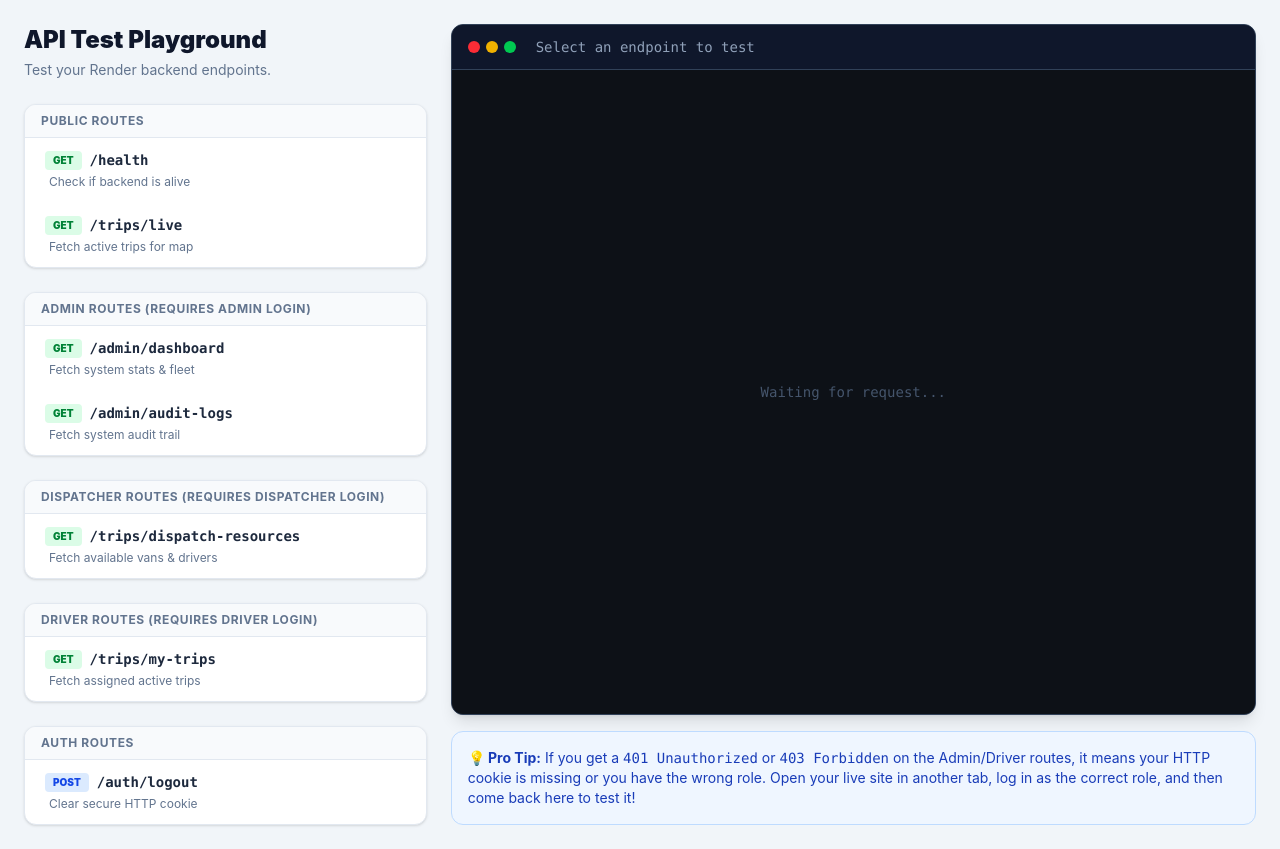
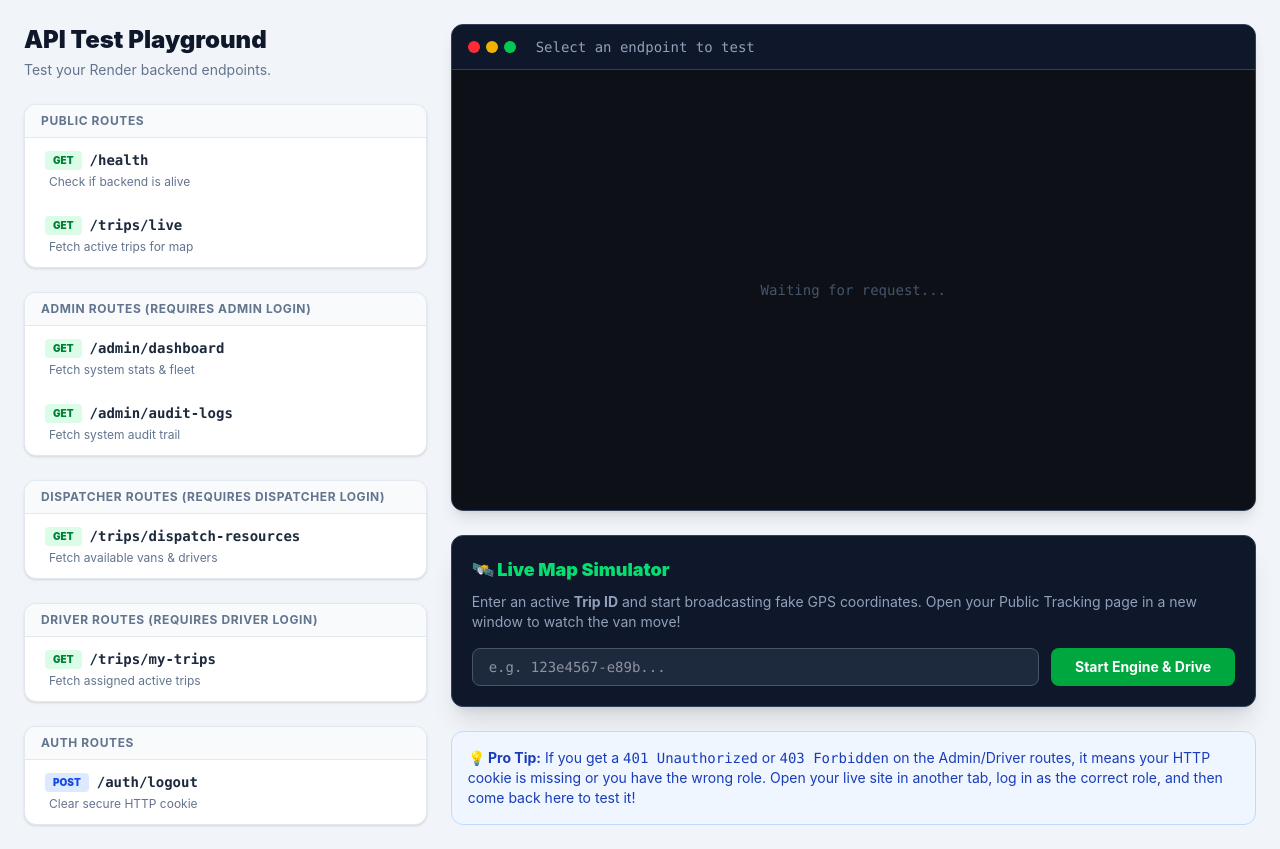
Before and after one commit to terminalink28-netizen/smart-terminal-frontend, a React (Vite) app: page /test-api in a window 1280 px wide. Built offline with nearby package versions, Linux system fonts and the light colour scheme; no server answers.

Commit message:
Feat: Add Live Map Simulator and full API Test Playground

```diff
--- a/src/pages/SystemTestPage.jsx
+++ b/src/pages/SystemTestPage.jsx
@@ -1,4 +1,5 @@
-import { useState } from 'react';
+import { useState, useEffect, useRef } from 'react';
+import { io } from 'socket.io-client';
 import apiClient from '../api/axios';
 
 const ENDPOINTS = [
@@ -22,11 +23,19 @@ const ENDPOINTS = [
 ];
 
 export default function SystemTestPage() {
+  // --- API Tester State ---
   const [activeTest, setActiveTest] = useState(null);
   const [loading, setLoading] = useState(false);
   const [response, setResponse] = useState(null);
   const [status, setStatus] = useState(null);
 
+  // --- Live Map Simulator State ---
+  const [simTripId, setSimTripId] = useState('');
+  const [isSimulating, setIsSimulating] = useState(false);
+  const socketRef = useRef(null);
+  const simIntervalRef = useRef(null);
+
+  // ─── API Testing Logic ──────────────────────────────────────────────────────
   const runTest = async (route) => {
     setActiveTest(route.path);
     setLoading(true);
@@ -56,11 +65,58 @@ export default function SystemTestPage() {
     }
   };
 
+  // ─── Live Map Simulator Logic ───────────────────────────────────────────────
+  const toggleSimulation = () => {
+    if (isSimulating) {
+      clearInterval(simIntervalRef.current);
+      socketRef.current?.disconnect();
+      setIsSimulating(false);
+      return;
+    }
+
+    if (!simTripId.trim()) return alert('Please enter a valid Active Trip ID from your database!');
+
+    // Connect to your live backend socket
+    socketRef.current = io(import.meta.env.VITE_API_URL || 'https://smart-terminal-backend.onrender.com');
+
+    // Starting coordinates (Virac Terminal)
+    let currentLat = 13.5855;
+    let currentLng = 124.2285;
+
+    setIsSimulating(true);
+
+    // Send a new fake GPS coordinate every 3 seconds
+    simIntervalRef.current = setInterval(() => {
+      // Move the van slightly North-East every tick
+      currentLat += 0.0002;
+      currentLng += 0.0002;
+
+      // Note: Ensure 'update_location' matches your backend socket listener exactly!
+      socketRef.current.emit('update_location', {
+        tripId: simTripId.trim(),
+        latitude: currentLat,
+        longitude: currentLng,
+        speed: 45 // Pretend we are driving 45 km/h
+      });
+
+      console.log(`📡 Emitted Simulated GPS: ${currentLat}, ${currentLng}`);
+    }, 3000);
+  };
+
+  // Cleanup WebSockets when leaving the page
+  useEffect(() => {
+    return () => {
+      clearInterval(simIntervalRef.current);
+      socketRef.current?.disconnect();
+    };
+  }, []);
+
+  // ─── Component Render ───────────────────────────────────────────────────────
   return (
-    <div className="min-h-screen bg-slate-100 p-6 font-sans flex flex-col md:flex-row gap-6">
+    <div className="min-h-screen bg-slate-100 p-6 font-sans flex flex-col lg:flex-row gap-6">
 
       {/* Sidebar: Route List */}
-      <div className="w-full md:w-1/3 space-y-6">
+      <div className="w-full lg:w-1/3 space-y-6">
         <div>
           <h1 className="text-2xl font-black text-slate-900">API Test Playground</h1>
           <p className="text-sm text-slate-500 mt-1">Test your Render backend endpoints.</p>
@@ -96,10 +152,11 @@ export default function SystemTestPage() {
         ))}
       </div>
 
-      {/* Main Content: Response Viewer */}
-      <div className="w-full md:w-2/3 flex flex-col">
-        <div className="bg-slate-800 rounded-xl shadow-lg flex-1 flex flex-col overflow-hidden border border-slate-700">
+      {/* Main Content Area */}
+      <div className="w-full lg:w-2/3 flex flex-col space-y-6">
 
+        {/* API Response Viewer */}
+        <div className="bg-slate-800 rounded-xl shadow-lg flex-1 flex flex-col overflow-hidden border border-slate-700 min-h-[400px]">
           {/* Viewer Header */}
           <div className="bg-slate-900 px-4 py-3 border-b border-slate-700 flex justify-between items-center">
             <div className="flex items-center gap-3">
@@ -140,10 +197,37 @@ export default function SystemTestPage() {
           </div>
         </div>
 
+        {/* Live Map Simulator UI */}
+        <div className="bg-slate-900 border border-slate-700 rounded-xl p-5 text-white shadow-xl">
+          <h2 className="text-lg font-black text-green-400 mb-2">🛰️ Live Map Simulator</h2>
+          <p className="text-sm text-slate-400 mb-4">
+            Enter an active <strong>Trip ID</strong> and start broadcasting fake GPS coordinates. Open your Public Tracking page in a new window to watch the van move!
+          </p>
+          <div className="flex flex-col sm:flex-row gap-3">
+            <input
+              type="text"
+              placeholder="e.g. 123e4567-e89b..."
+              value={simTripId}
+              onChange={(e) => setSimTripId(e.target.value)}
+              disabled={isSimulating}
+              className="flex-1 bg-slate-800 border border-slate-600 rounded-lg px-4 py-2 text-sm focus:outline-none focus:border-green-500 font-mono"
+            />
+            <button
+              onClick={toggleSimulation}
+              className={`px-6 py-2 rounded-lg font-bold text-sm transition whitespace-nowrap ${
+                isSimulating ? 'bg-red-600 hover:bg-red-700' : 'bg-green-600 hover:bg-green-700'
+              }`}
+            >
+              {isSimulating ? 'Stop Driving' : 'Start Engine & Drive'}
+            </button>
+          </div>
+        </div>
+
         {/* Instructions */}
-        <div className="mt-4 bg-blue-50 border border-blue-200 rounded-xl p-4 text-sm text-blue-800">
+        <div className="bg-blue-50 border border-blue-200 rounded-xl p-4 text-sm text-blue-800">
           <strong>💡 Pro Tip:</strong> If you get a <code>401 Unauthorized</code> or <code>403 Forbidden</code> on the Admin/Driver routes, it means your HTTP cookie is missing or you have the wrong role. Open your live site in another tab, log in as the correct role, and then come back here to test it!
         </div>
+
       </div>
     </div>
   );
```
